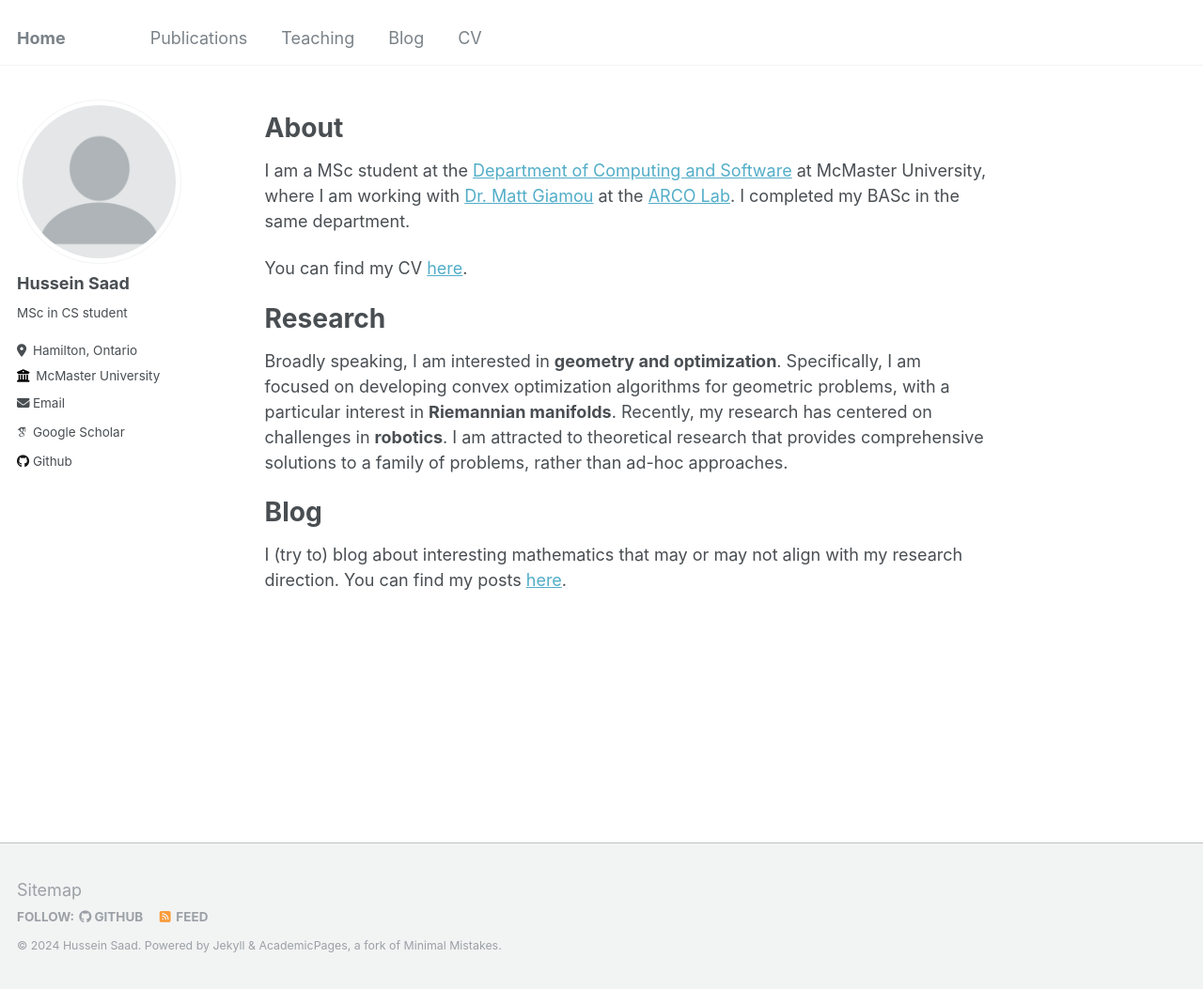
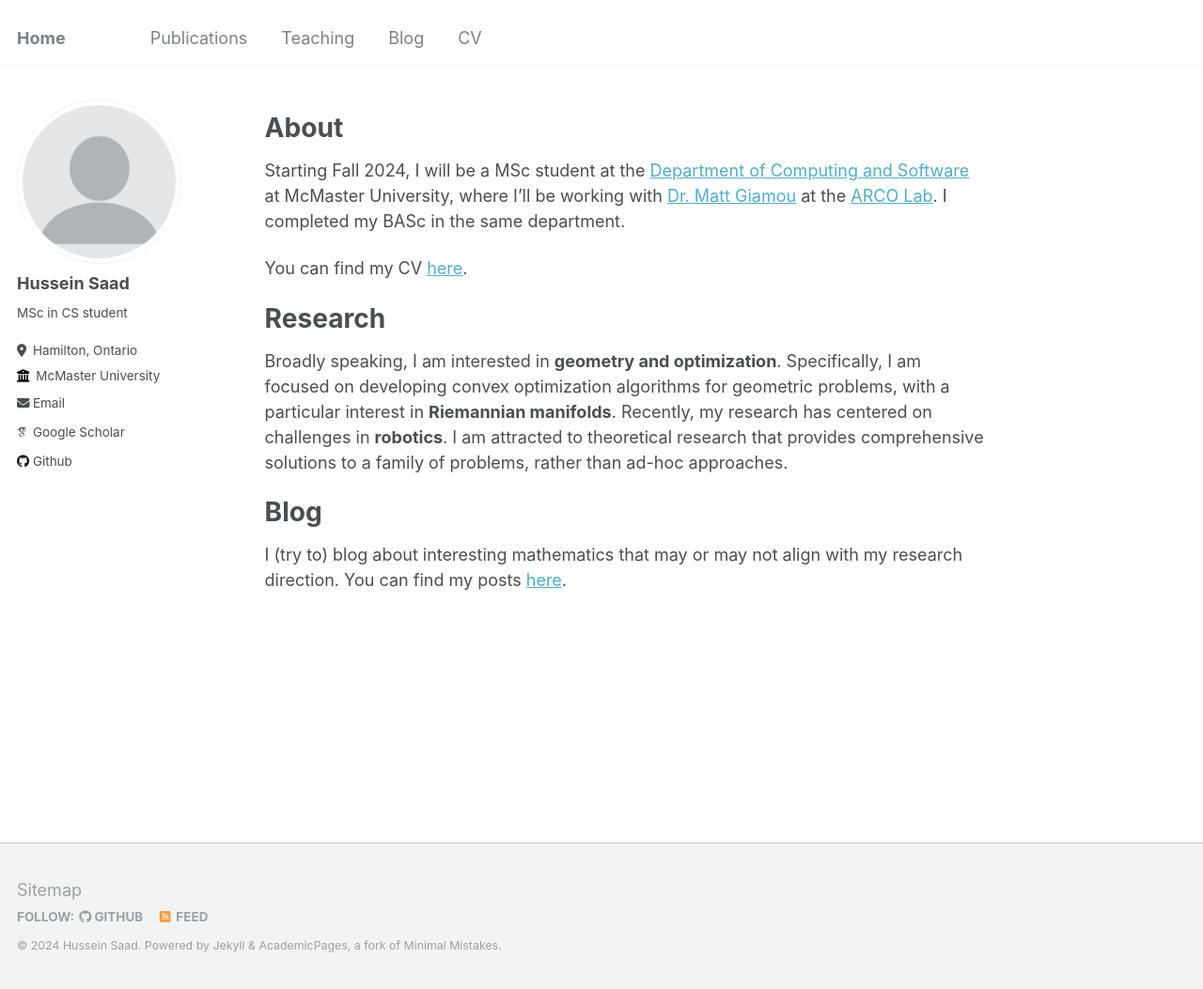
Before and after one commit to husseinsd1/husseinsd1.github.io, a Jekyll site: the page built from _pages/about.md, in a window 1280 px wide and 1053 px high. Shown: the whole window at 94% size. Built offline with Jekyll 4.4.1, drawn with Linux system fonts in a browser that asks for light colours; some web fonts are replaced.

Commit message:
Update bio

```diff
--- a/_pages/about.md
+++ b/_pages/about.md
@@ -8,7 +8,7 @@ redirect_from:
 ---
 
 # About
-I am a MSc student at the [Department of Computing and Software](https://www.eng.mcmaster.ca/cas/) at McMaster University, where I am working with [Dr. Matt Giamou](https://mattgiamou.ca/) at the [ARCO Lab](https://arcolab.mcmaster.ca/). I completed my BASc in the same department.
+Starting Fall 2024, I will be a MSc student at the [Department of Computing and Software](https://www.eng.mcmaster.ca/cas/) at McMaster University, where I'll be working with [Dr. Matt Giamou](https://mattgiamou.ca/) at the [ARCO Lab](https://arcolab.mcmaster.ca/). I completed my BASc in the same department.
 
 You can find my CV [here](files/Hussein_Saad_CV.pdf).
 
```
